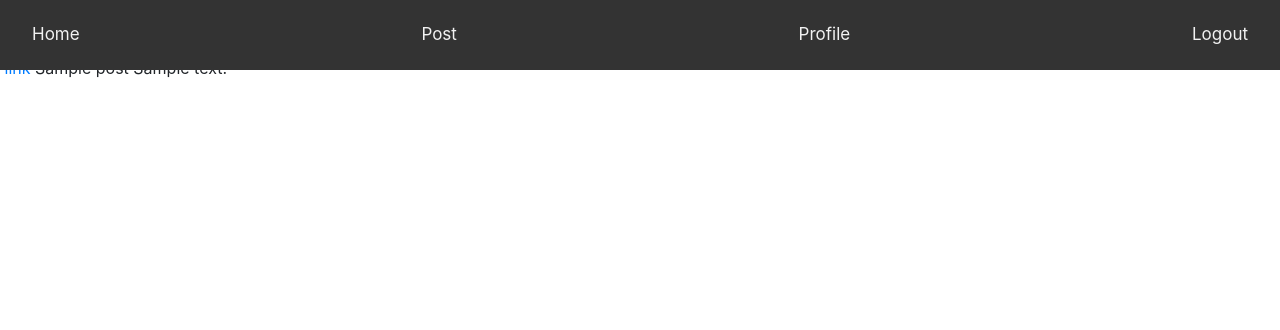
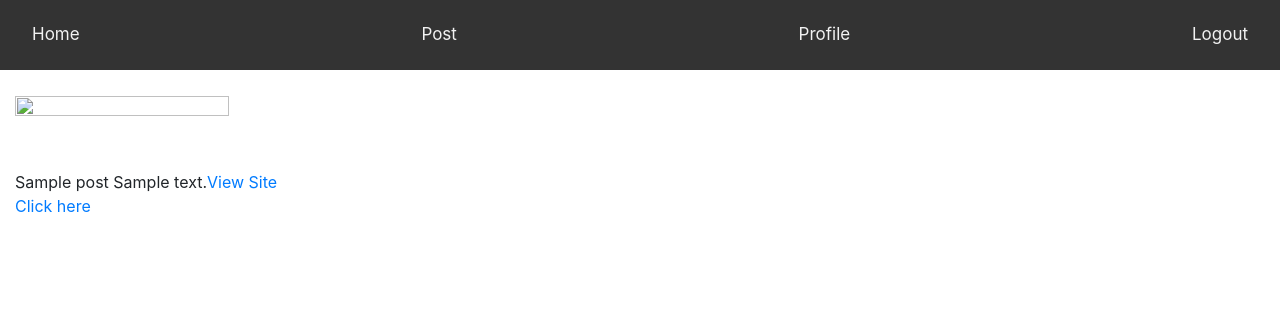
Before and after one commit to nancymwende/Awwards, a Django app: page / in a window 1280 px wide. Shown: the top 330 px of the page. Run offline with Django 4.2, Linux system fonts and the light colour scheme; tables that the repository leaves empty hold one stand-in row (values such as "Sample post"); some libraries are stand-ins or nearby versions; some web fonts are replaced.

```diff
--- a/Awardapp/templates/index.html
+++ b/Awardapp/templates/index.html
@@ -3,12 +3,18 @@
 <h1>hello</h1>
 {% for post in posts %}
 
-<img src="{{post.image.url}}" alt="" srcset="">
-<a href="{{post.url}}">link</a>
+<div class="container-fluid">
+<div class="row col-md-6 mt-5 mb-5" >
+<img src="{{post.image.url}}" alt="" style =width:60%; height="100%">
+<div class = "row col-md-6 mt-5">
 {{post.title}}
 {{post.description}}
+<a href="{{post.url}}">View Site</a>
+<a href="{% url 'project_details' project_id=post.id %}">Click here</a>
+</div>
 
-
+</div>
+</div>
 
 {% endfor %}
 
```
